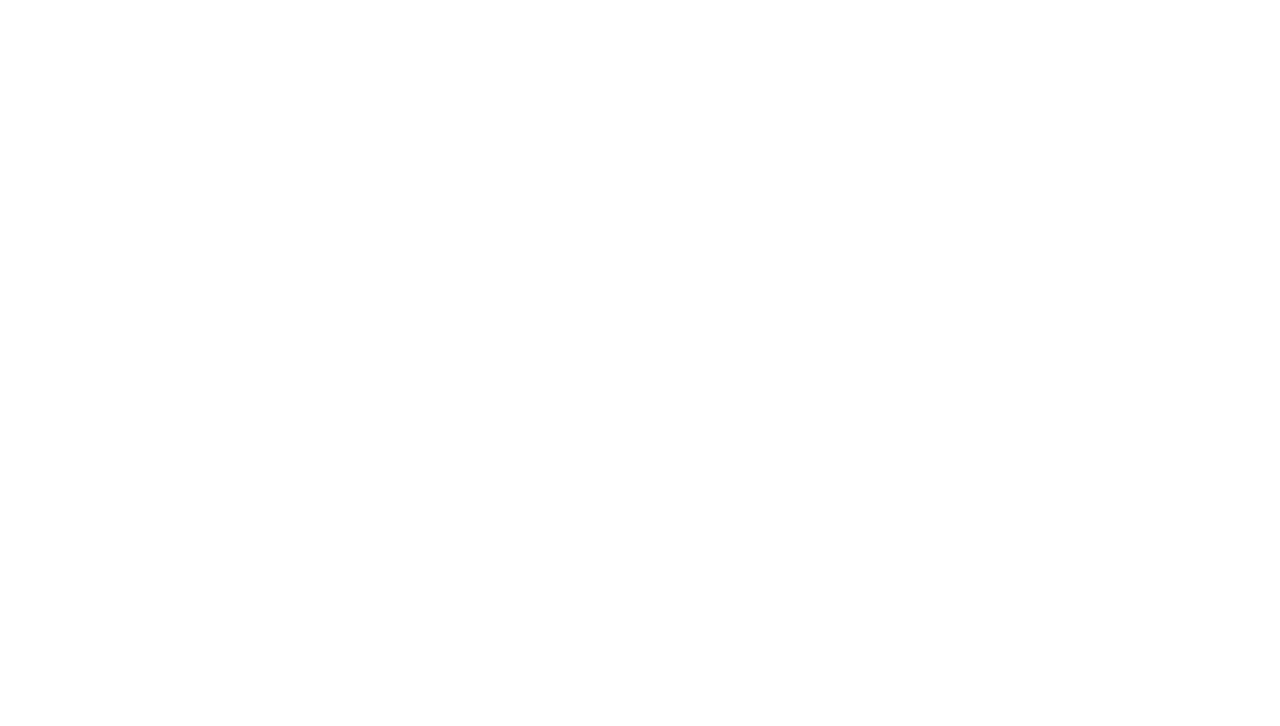
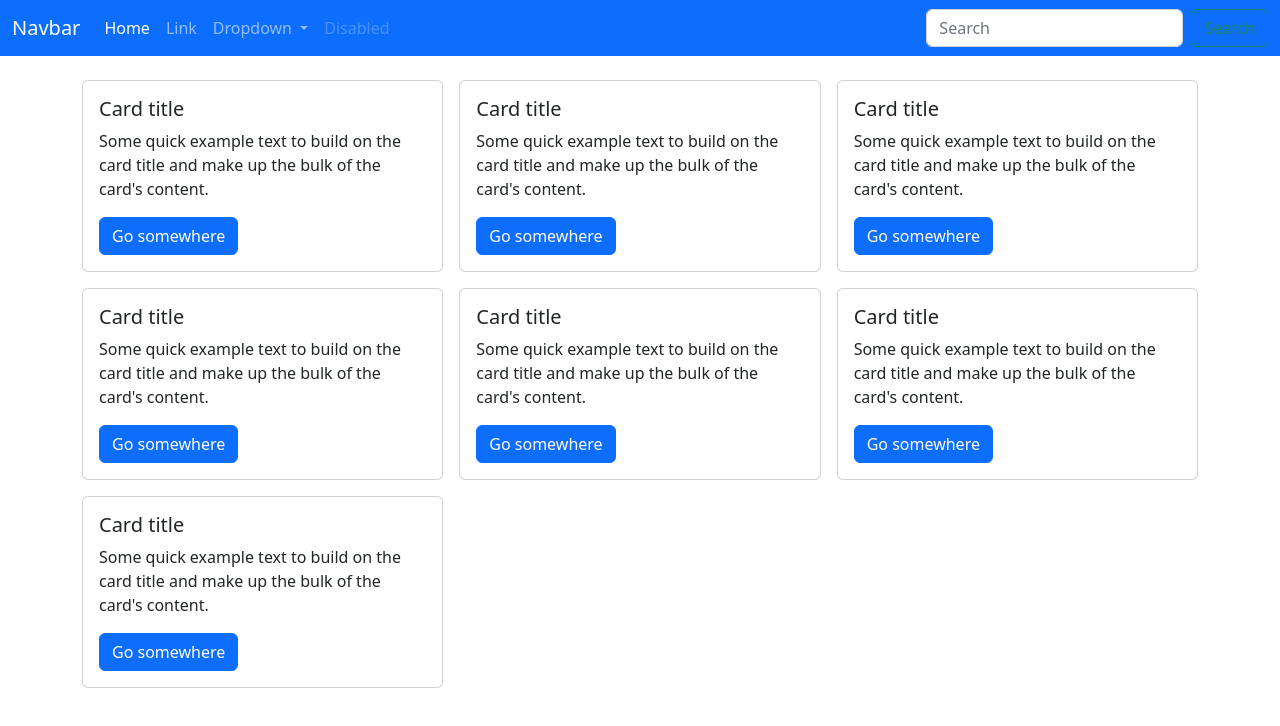
Before and after one commit to hi-aa/learn-vue3, a Vue app: page / in a window 1280 px wide. Shown: the top 726 px of the page. Built offline with nearby package versions, Linux system fonts and the light colour scheme.

Commit message:
bootstrap 설정

```diff
--- a/package.json
+++ b/package.json
@@ -9,6 +9,7 @@
     "lint": "eslint . --ext .vue,.js,.jsx,.cjs,.mjs --fix --ignore-path .gitignore"
   },
   "dependencies": {
+    "bootstrap": "^5.2.3",
     "vue": "^3.2.45"
   },
   "devDependencies": {
--- a/src/App.vue
+++ b/src/App.vue
@@ -1,5 +1,155 @@
 <template>
-	<div></div>
+	<div>
+		<nav class="navbar navbar-expand-sm navbar-dark bg-primary">
+			<div class="container-fluid">
+				<a class="navbar-brand" href="#">Navbar</a>
+				<button
+					class="navbar-toggler"
+					type="button"
+					data-bs-toggle="collapse"
+					data-bs-target="#navbarSupportedContent"
+					aria-controls="navbarSupportedContent"
+					aria-expanded="false"
+					aria-label="Toggle navigation"
+				>
+					<span class="navbar-toggler-icon"></span>
+				</button>
+				<div class="collapse navbar-collapse" id="navbarSupportedContent">
+					<ul class="navbar-nav me-auto">
+						<li class="nav-item">
+							<a class="nav-link active" aria-current="page" href="#">Home</a>
+						</li>
+						<li class="nav-item">
+							<a class="nav-link" href="#">Link</a>
+						</li>
+						<li class="nav-item dropdown">
+							<a
+								class="nav-link dropdown-toggle"
+								href="#"
+								role="button"
+								data-bs-toggle="dropdown"
+								aria-expanded="false"
+							>
+								Dropdown
+							</a>
+							<ul class="dropdown-menu">
+								<li><a class="dropdown-item" href="#">Action</a></li>
+								<li><a class="dropdown-item" href="#">Another action</a></li>
+								<li><hr class="dropdown-divider" /></li>
+								<li>
+									<a class="dropdown-item" href="#">Something else here</a>
+								</li>
+							</ul>
+						</li>
+						<li class="nav-item">
+							<a class="nav-link disabled">Disabled</a>
+						</li>
+					</ul>
+					<form class="d-flex" role="search">
+						<input
+							class="form-control me-2"
+							type="search"
+							placeholder="Search"
+							aria-label="Search"
+						/>
+						<button class="btn btn-outline-success" type="submit">
+							Search
+						</button>
+					</form>
+				</div>
+			</div>
+		</nav>
+		<main>
+			<div class="container py-4">
+				<div class="row g-3">
+					<div class="col col-4">
+						<div class="card">
+							<div class="card-body">
+								<h5 class="card-title">Card title</h5>
+								<p class="card-text">
+									Some quick example text to build on the card title and make up
+									the bulk of the card's content.
+								</p>
+								<a href="#" class="btn btn-primary">Go somewhere</a>
+							</div>
+						</div>
+					</div>
+					<div class="col col-4">
+						<div class="card">
+							<div class="card-body">
+								<h5 class="card-title">Card title</h5>
+								<p class="card-text">
+									Some quick example text to build on the card title and make up
+									the bulk of the card's content.
+								</p>
+								<a href="#" class="btn btn-primary">Go somewhere</a>
+							</div>
+						</div>
+					</div>
+					<div class="col col-4">
+						<div class="card">
+							<div class="card-body">
+								<h5 class="card-title">Card title</h5>
+								<p class="card-text">
+									Some quick example text to build on the card title and make up
+									the bulk of the card's content.
+								</p>
+								<a href="#" class="btn btn-primary">Go somewhere</a>
+							</div>
+						</div>
+					</div>
+					<div class="col col-4">
+						<div class="card">
+							<div class="card-body">
+								<h5 class="card-title">Card title</h5>
+								<p class="card-text">
+									Some quick example text to build on the card title and make up
+									the bulk of the card's content.
+								</p>
+								<a href="#" class="btn btn-primary">Go somewhere</a>
+							</div>
+						</div>
+					</div>
+					<div class="col col-4">
+						<div class="card">
+							<div class="card-body">
+								<h5 class="card-title">Card title</h5>
+								<p class="card-text">
+									Some quick example text to build on the card title and make up
+									the bulk of the card's content.
+								</p>
+								<a href="#" class="btn btn-primary">Go somewhere</a>
+							</div>
+						</div>
+					</div>
+					<div class="col col-4">
+						<div class="card">
+							<div class="card-body">
+								<h5 class="card-title">Card title</h5>
+								<p class="card-text">
+									Some quick example text to build on the card title and make up
+									the bulk of the card's content.
+								</p>
+								<a href="#" class="btn btn-primary">Go somewhere</a>
+							</div>
+						</div>
+					</div>
+					<div class="col col-4">
+						<div class="card">
+							<div class="card-body">
+								<h5 class="card-title">Card title</h5>
+								<p class="card-text">
+									Some quick example text to build on the card title and make up
+									the bulk of the card's content.
+								</p>
+								<a href="#" class="btn btn-primary">Go somewhere</a>
+							</div>
+						</div>
+					</div>
+				</div>
+			</div>
+		</main>
+	</div>
 </template>
 
 <script>
--- a/src/main.js
+++ b/src/main.js
@@ -1,4 +1,6 @@
+import 'bootstrap/dist/css/bootstrap.min.css';
 import { createApp } from 'vue';
 import App from './App.vue';
 
 createApp(App).mount('#app');
+import 'bootstrap/dist/js/bootstrap.js';
```
Also changed, not shown: 1 other file (tests, documents, lock files or other folders).
